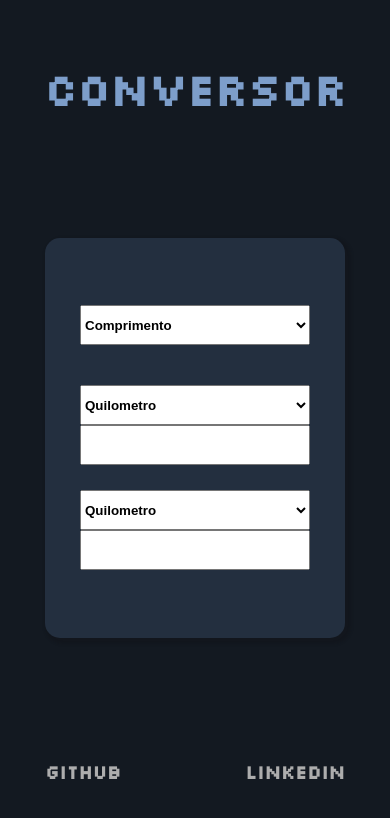
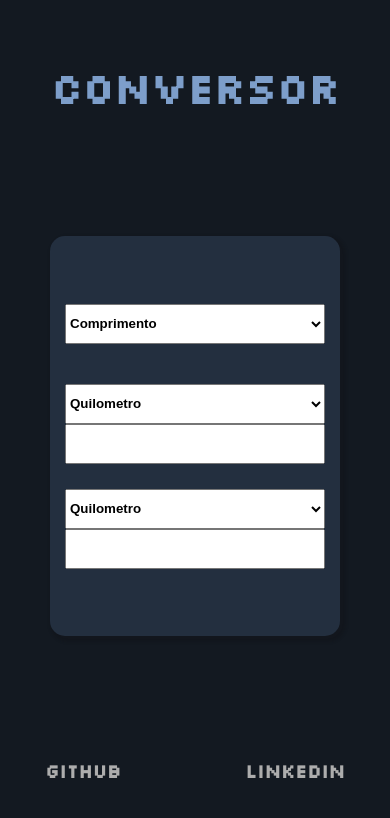
Before and after one commit to carlosiego/conversor, a plain HTML site: page index.html in a window 390 px wide. Drawn offline with nearby package versions, Linux system fonts and the light colour scheme.

Commit message:
Update style.css

```diff
--- a/style.css
+++ b/style.css
@@ -80,7 +80,7 @@ select, input{
 nav{
     display: flex;
     justify-content: space-between;
-    width: 300px;
+    width: 300px
 }
 
 a{
@@ -126,11 +126,10 @@ a:hover{
 
     h1 {
         color: #7d9eca;
-        font-size: 44px;
     }
 
     section{
-        width: 300px;
+        width: 400px;
         height: 400px;
         border-radius: 15px;
     }
@@ -138,12 +137,11 @@ a:hover{
 
     #selectMain{
     margin-bottom: 20px;
-    width: 230px;
+    width: 300px;
     }
 
     select, input{
-        height: 40px;
-        width: 230px;
+        width: 300px;
     }
 
     #dentroSection{
@@ -166,3 +164,26 @@ a:hover{
 
 
 }
+
+
+@media (max-width: 410px){
+
+    h1 {
+        font-size: 42px;
+    }
+    section{
+        width: 290px;
+        height: 400px;
+        border-radius: 15px;
+    }
+
+    #selectMain{
+        margin-bottom: 20px;
+        width: 260px;
+        }
+
+    select, input{
+        width: 260px;
+    }
+
+}
```
